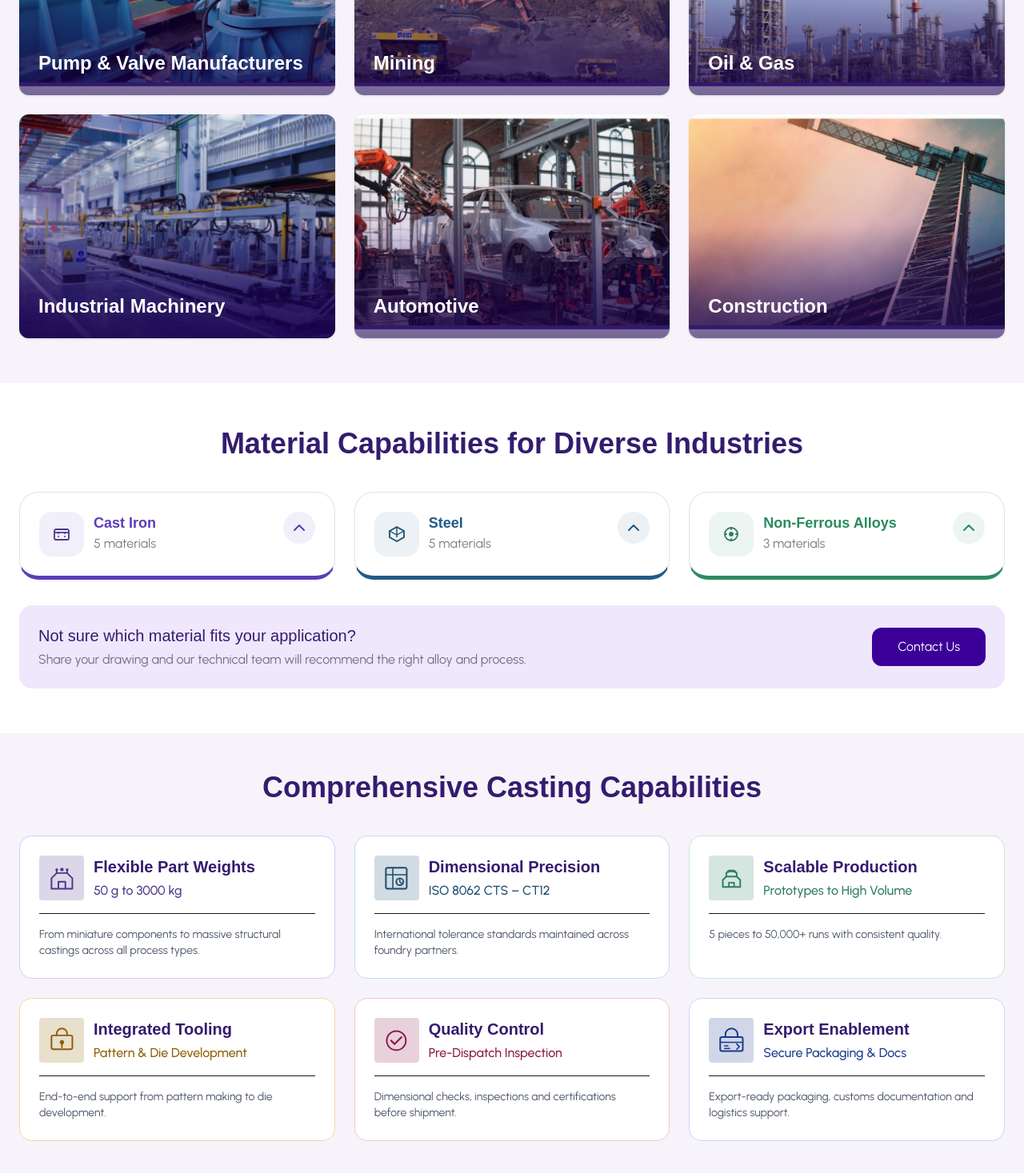
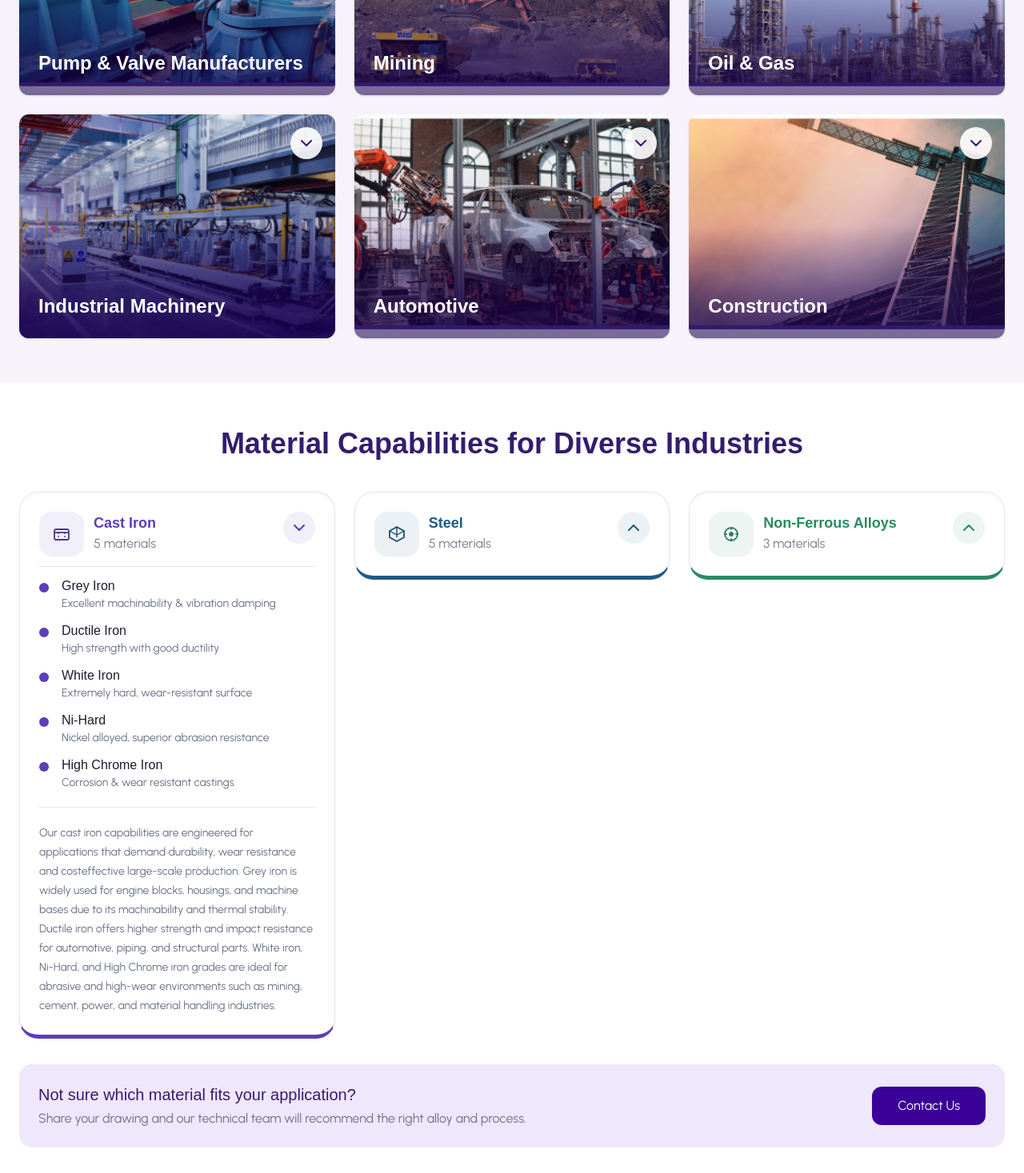
Before and after one commit to Aravind-Ambigapathy/learnings, a Next.js app: page / in a window 1280 px wide. Shown: the part 4586-6053 px from the top of the page at 80% size. Built offline with nearby package versions, Linux system fonts and the light colour scheme; a web font is replaced by a local one.

Commit message:
Mobile UI fix

```diff
--- a/components/industriesWeServe.tsx
+++ b/components/industriesWeServe.tsx
@@ -1,4 +1,6 @@
+'use client'
 import Image from "next/image";
+import { useState } from "react";
 
 const industries = [
   {
@@ -40,6 +42,7 @@ const industries = [
 ];
 
 export default function IndustriesWeServe() {
+  const [activeCard, setActiveCard] = useState<number | null>(null);
   return (
     <section className="bg-[#F7F3FA] py-14">
       <div className="mx-auto max-w-7xl px-6">
@@ -57,9 +60,12 @@ export default function IndustriesWeServe() {
 
         {/* Grid */}
         <div className="mt-8 grid gap-6 md:grid-cols-2 lg:grid-cols-3">
-          {industries.map((industry) => (
+          {industries.map((industry, index) => (
             <div
               key={industry.title}
+              onClick={() =>
+                setActiveCard(activeCard === index ? null : index)
+              }
               className="
     group
     overflow-hidden
@@ -68,8 +74,10 @@ export default function IndustriesWeServe() {
     shadow-sm
     transition-all
     duration-500
+    cursor-pointer
     hover:-translate-y-2
-  hover:shadow-xl h-max
+    hover:shadow-xl
+    h-max
   "
             >
               {/* Image */}
@@ -80,7 +88,24 @@ export default function IndustriesWeServe() {
                   fill
                   className="object-cover transition-transform duration-700 scale-105 group-hover:scale-110"
                 />
-
+                <div className="absolute top-4 right-4 bg-white/90 rounded-full w-10 h-10 flex items-center justify-center">
+                  <svg
+                    className={`transition-transform duration-300 ${activeCard === index ? "rotate-180" : ""
+                      }`}
+                    width="14"
+                    height="8"
+                    viewBox="0 0 14 8"
+                    fill="none"
+                  >
+                    <path
+                      d="M1 1L7 7L13 1"
+                      stroke="#331C6F"
+                      strokeWidth="2"
+                      strokeLinecap="round"
+                      strokeLinejoin="round"
+                    />
+                  </svg>
+                </div>
                 <div className="absolute inset-0 bg-gradient-to-t from-[#1A0050]/60 via-transparent to-transparent" />
 
                 <div className="absolute bottom-6 left-6 right-6">
@@ -92,14 +117,16 @@ export default function IndustriesWeServe() {
 
               {/* Expandable Content */}
               <div
-                className="
+                className={`
     overflow-hidden
-      max-h-0
     transition-all
     duration-500
     ease-in-out
-      group-hover:max-h-48
-    "
+    ${activeCard === index
+                    ? "max-h-48 opacity-100"
+                    : "max-h-0 opacity-0"
+                  }
+  `}
               >
                 <div className="bg-[#1A0050] px-4 py-3">
                   <div className="flex gap-4">
--- a/components/materialCapability.tsx
+++ b/components/materialCapability.tsx
@@ -129,6 +129,9 @@ export default function MaterialCapabilities() {
                     {materials.map((item, index) => (
                         <div
                             key={item.name}
+                            onClick={() =>
+                                setActiveCard(activeCard === index ? null : index)
+                            }
                             className={`
     group
     rounded-3xl border border-[#E5E0F0] bg-white p-6
@@ -173,7 +176,8 @@ export default function MaterialCapabilities() {
                                 </div>
 
                                 <div
-                                    className="flex h-10 w-10 items-center justify-center rounded-full transition-transform duration-300 group-hover:rotate-180"
+                                    className={`flex h-10 w-10 items-center justify-center rounded-full transition-transform duration-300 ${activeCard === index ? "rotate-180" : ""
+                                        }`}
                                     style={{
                                         backgroundColor: `${item.color}15`,
                                         color: item.color,
@@ -196,16 +200,16 @@ export default function MaterialCapabilities() {
                                 </div>
                             </div>
                             <div
-                                className="
+                                className={`
     overflow-hidden
-    max-h-0
-    opacity-0
     transition-all
     duration-500
     ease-in-out
-    group-hover:max-h-[800px]
-    group-hover:opacity-100
-  "
+    ${activeCard === index
+                                        ? "max-h-[1000px] opacity-100"
+                                        : "max-h-0 opacity-0"
+                                    }
+  `}
                             >
                                 <div className="my-3 h-px bg-[#E7E2EF]" />
 
```
Lines whose indentation alone changed are shown as unchanged.
